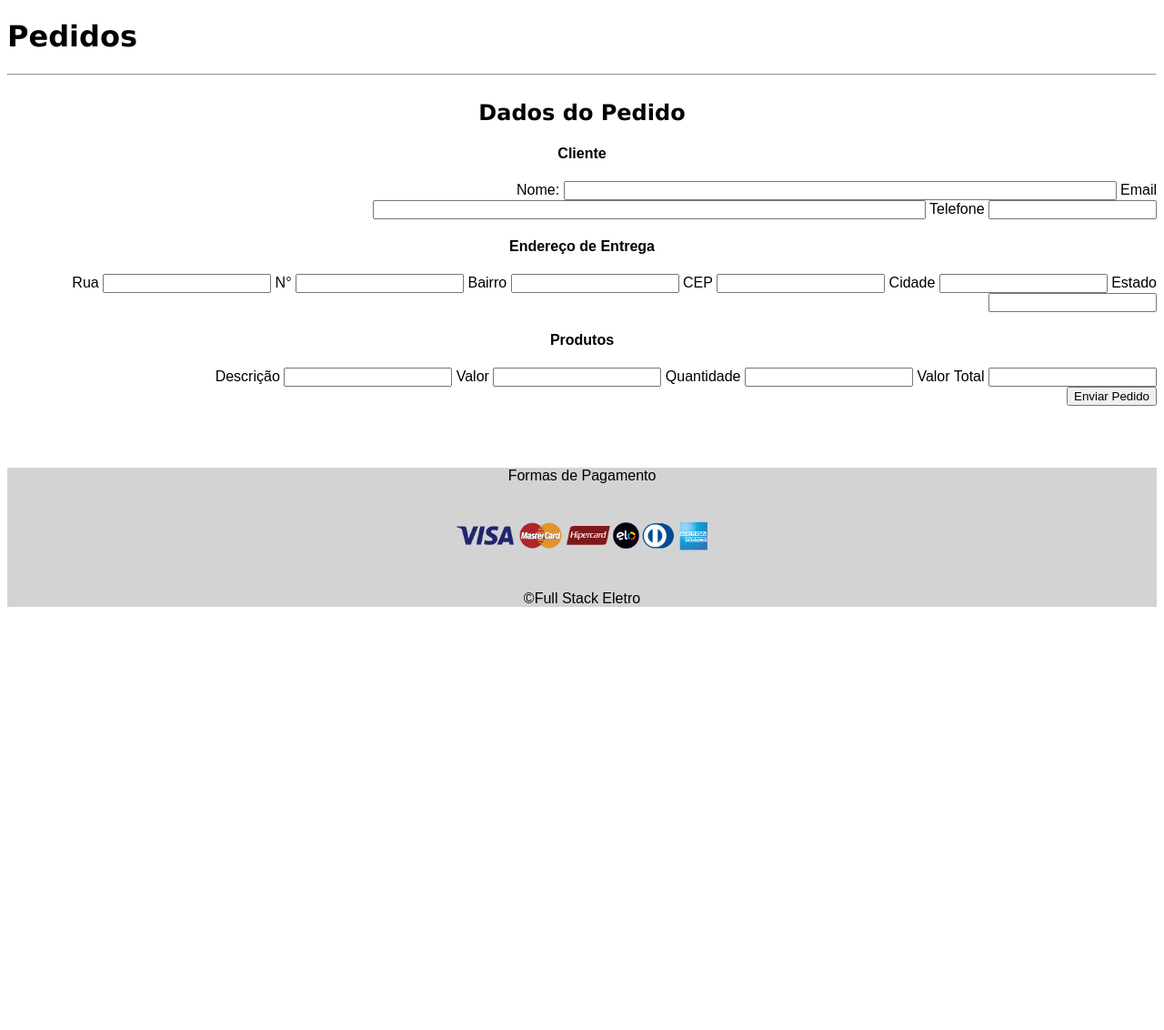
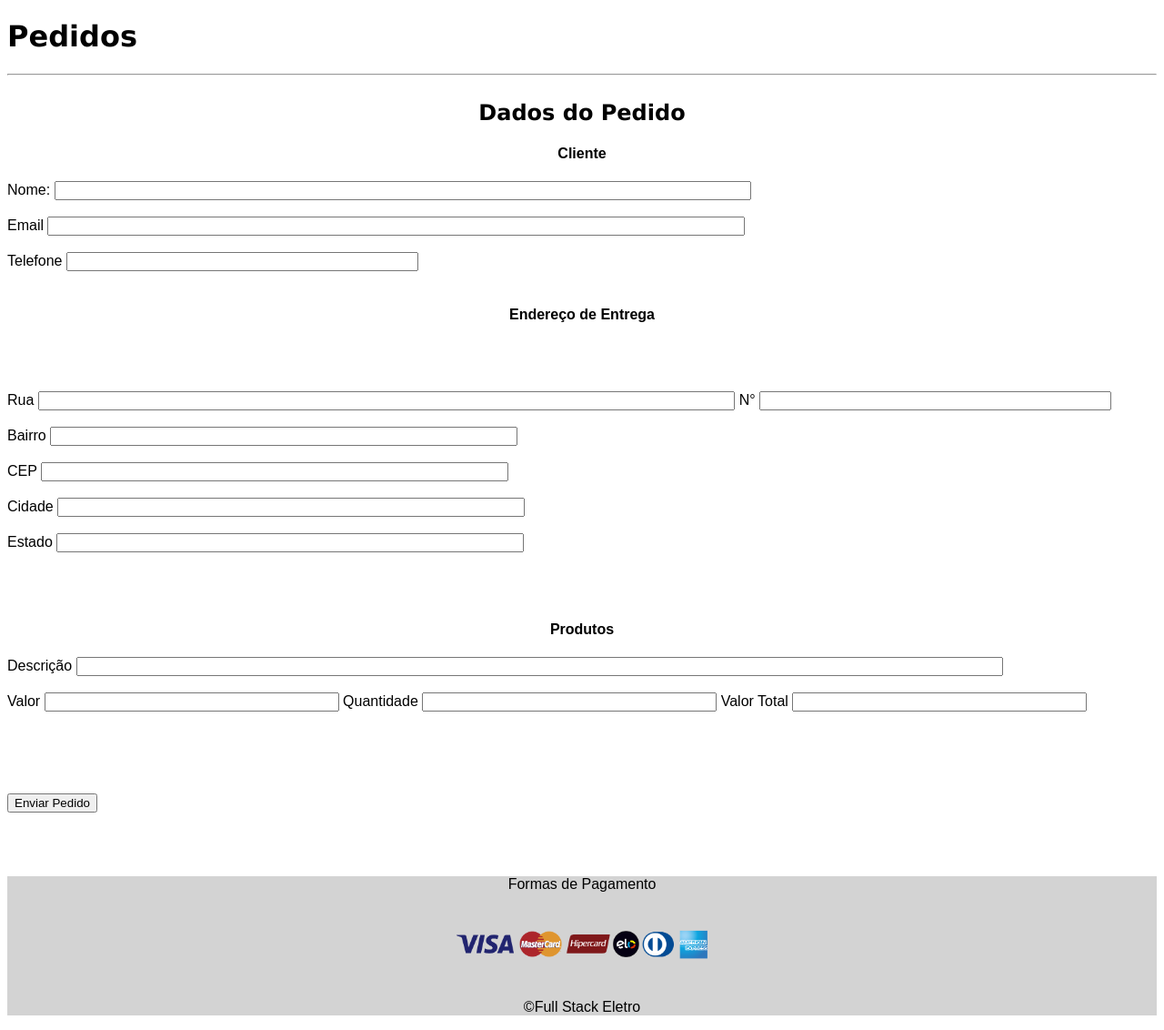
Before and after one commit to alinercardoso/fullstack, a PHP site: page /pedido.php in a window 1280 px wide. Shown: the part 63-1195 px from the top of the page at 91% size. Before the commit the page ends 730 px from the top, so only its background shows below. Run offline with PHP 8.4, Linux system fonts and the light colour scheme.

Commit message:
Alteraçao na tela de pedidos

```diff
--- a/CSS/Estilo.css
+++ b/CSS/Estilo.css
@@ -142,8 +142,6 @@ h4{
     font-family:Arial, Helvetica, sans-serif;
     width: 100%;
     border: 2px;
-    text-align: right;
+    text-align: left;
     display: inline-block;
-    height: 40px;
-
 }
--- a/database/fullstack_query.sql
+++ b/database/fullstack_query.sql
@@ -17,7 +17,7 @@ primary key(idprod)
 create table pedidos(
 idpedido int not null auto_increment,
 nome_cliente varchar (300) not null,
-email varchar(250) not null,
+cliente_email varchar(250) not null,
 end_rua varchar(300) not null,
 end_num int not null,
 end_bairro varchar(100),
--- a/pedido.php
+++ b/pedido.php
@@ -14,26 +14,37 @@ if(!$conn){
     die("A conexão ao DB falhou: ". mysqli_connect_error());
 }
 
-if (isset($_POST['nome']) && isset($_POST['msg'])){
-    $nome = $_POST['nome'];
-    $msg = $_POST['msg'];
+if (isset($_POST['nome_cliente']) && isset($_POST['cliente_email']) && isset($_POST['telefone']) && isset($_POST['end_rua']) && isset($_POST['end_num'])&& isset($_POST['end_bairro']) && isset($_POST['end_cep'])&& isset($_POST['end_cidade'])&& isset($_POST['end_estado']) && isset($_POST['nome_prod'])&& isset($_POST['valor_unit'])&& isset($_POST['quantidade']) && isset($_POST['valor_total'])){
 
-    $sql = "insert into comentarios (nome, msg) values ('$nome', '$msg')";
+    $nome_cliente = $_POST['nome_cliente'];
+    $cliente_email = $_POST['cliente_email'];
+    $end_rua = $_POST['end_rua'];
+    $end_num = $_POST['end_num'];
+    $end_bairro = $_POST['end_bairro'];
+    $end_cep = $_POST['end_cep'];
+    $end_cidade = $_POST['end_cidade'];
+    $end_estado = $_POST['end_estado'];
+    $telefone = $_POST['telefone'];
+    $nome_prod = $_POST['nome_prod'];
+    $valor_unit = $_POST['valor_unit'];
+    $valor_total = $_POST['valor_total'];
+    $quantidade = $_POST['quantidade'];
+
+    $sql = "insert into pedido (nome_cliente, cliente_email, end_rua, end_num, end_bairro, end_cep, end_cidade, end_estado, telefone, nome_prod, valor_unit, valor_total, quantidade)
+    values ('$nome_cliente', '$cliente_email', '$end_rua', '$end_num', '$end_bairro', '$end_cep', '$end_cidade', '$end_estado', '$telefone', '$nome_prod','$valor_unit', '$valor_total', '$quantidade')";
     $result = $conn->query($sql);
+
 }
+
 ?>
-
 <!DOCTYPE html>
 <html lang="pt-br">
 
     <head>
-
         <meta charset="UTF-8">
         <title>Full stack Eletro</title>
         <link rel="stylesheet" type="text/CSS" href="./CSS/Estilo.css">
         <script src="./js/funcoes.js"></script>
-
-
     </head>
 
     <body>
@@ -53,50 +64,50 @@ if (isset($_POST['nome']) && isset($_POST['msg'])){
                     <h4>Cliente</h4>
 
                     <label>Nome:</label>
-                    <input type="text" name = "nome_cliente" style="width:600px;">
-
+                    <input type="text" name = "nome_cliente" style="width:60%;">
+                    <br><br>
                     <label>Email</label>
-                    <input type="email" name = "email" style="width:600px;">
-
+                    <input type="email" name = "cliente_email" style="width:60%;">
+                    <br><br>
                     <label>Telefone</label>
-                    <input type="tel" name = "telefone">
-
+                    <input type="tel" name = "telefone" style="width:30%;">
+                    <br><br>
                     <h4>Endereço de Entrega</h4>
-
+                    <br><br><br>
                     <label>Rua</label>
-                    <input type="text" name = "end_rua">
+                    <input type="text" name = "end_rua" style="width:60%;">
 
                     <label>N°</label>
-                    <input type="text" name = "end_num">
-
+                    <input type="text" name = "end_num" style="width:30%;">
+                    <br><br>
                     <label>Bairro</label>
-                    <input type="text" name = "end_bairro">
-
+                    <input type="text" name = "end_bairro" style="width:40%;">
+                    <br><br>
                     <label>CEP</label>
-                    <input type="text" name = "end_cep">
-
+                    <input type="text" name = "end_cep" style="width:40%;">
+                    <br><br>
                     <label>Cidade</label>
-                    <input type="text" name = "end_cidade">
-
+                    <input type="text" name = "end_cidade" style="width:40%;">
+                    <br><br>
                     <label>Estado</label>
-                    <input type="text" name = "end_estado">
-
+                    <input type="text" name = "end_estado"style="width:40%;">
+                    <br><br><br><br>
                     <h4> Produtos </h4>
 
                     <label>Descrição</label>
-                    <input type = "text" name="nome_prod">
-
+                    <input type = "text" name="nome_prod"style="width:80%;">
+                    <br><br>
                     <label>Valor</label>
-                    <input type= "int" name="valor_unit">
+                    <input type= "int" name="valor_unit"style="width:25%;">
 
                     <label>Quantidade</label>
-                    <input type= "number" name="quantidade">
+                    <input type= "number" name="quantidade"style="width:25%;">
 
                     <label>Valor Total</label>
-                    <input type= "int" name="valor_total">
-
+                    <input type= "int" name="valor_total"style="width:25%;">
+                    <br><br><br><br><br>
                     <br>
-                    <input onclick="confirmarenvio()" name = "submit" type="submit" value="Enviar Pedido">
+                    <input name = "submit" type="submit" value="Enviar Pedido">
 
 
                 </form>
```
